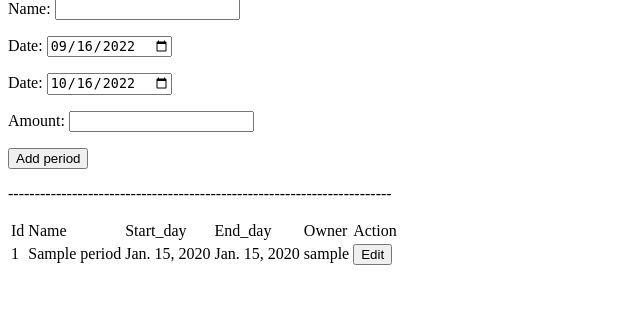
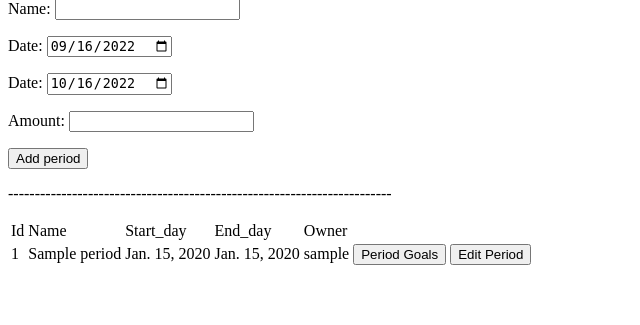
Before and after one commit to gilkom/home_budget_project, a Django app: page /periods/ in a window 1280 px wide. Shown: the part 145-470 px from the top of the page, without its empty margins (0-640 px from the left). Run offline with Django 4.2, Linux system fonts and the light colour scheme; a user stored in the database is signed in; tables that the repository leaves empty hold one stand-in row (values such as "Sample post").

Commit message:
add monthly goals form and view

```diff
--- a/budgets/templates/budgets/periods.html
+++ b/budgets/templates/budgets/periods.html
@@ -20,7 +20,8 @@
             <td>Start_day</td>
             <td>End_day</td>
             <td>Owner</td>
-            <td>Action</td>
+            <td></td>
+            <td></td>
         </tr>
         {% for period in periods %}
         <tr>
@@ -29,7 +30,8 @@
             <td> {{ period.start_day }}</td>
             <td> {{ period.end_day }}</td>
             <td> {{ period.owner }}</td>
-            <td> <a href="{% url 'budgets:period_settings' period.period_id %}"> <button type="button"> Edit </button></a></td>
+            <td> <a href="{% url 'budgets:goals' period.period_id %}"> <button type="button"> Period Goals </button></a></td>
+            <td> <a href="{% url 'budgets:period_settings' period.period_id %}"> <button type="button"> Edit Period</button></a></td>
         </tr>
         {% empty %}
             <p>No periods yet. Add the first one...</p>
--- a/budgets/urls.py
+++ b/budgets/urls.py
@@ -13,4 +13,5 @@ urlpatterns = [
     path('categories/', views.categories, name='categories'),
     path('periods/', views.periods, name='periods'),
     path('periods/<int:period_id>/', views.period_settings, name='period_settings'),
+    path('periods/goals/<int:period_id>/', views.goals, name='goals'),
 ]
--- a/budgets/views.py
+++ b/budgets/views.py
@@ -121,3 +121,24 @@ def period_settings(request, period_id):
 
     context = {'period': period, 'pform': pform, 'bform': bform}
     return render(request, 'budgets/period_settings.html', context)
+
+
+@login_required()
+def goals(request, period_id):
+    goals = BudgetsMonthlyGoal.objects.filter(owner=request.user)
+    period = BudgetsPeriod.objects.get(period_id=period_id)
+
+    if request.method != 'POST':
+        form = MonthlyGoalEditForm(request=request)
+    else:
+        form = MonthlyGoalEditForm(data=request.POST, request=request)
+
+        if form.is_valid():
+            new_goal = form.save(commit=False)
+            new_goal.period_id_budgets_period = period
+            new_goal.owner = request.user
+            new_goal.save()
+            return redirect('budgets:goals', period_id=period_id)
+
+    context = {'form': form, 'goals': goals, 'period': period}
+    return render(request, 'budgets/goals.html', context)
```
Also changed, not shown: budgets/templates/budgets/goals.html (added, +31 -0 lines).
